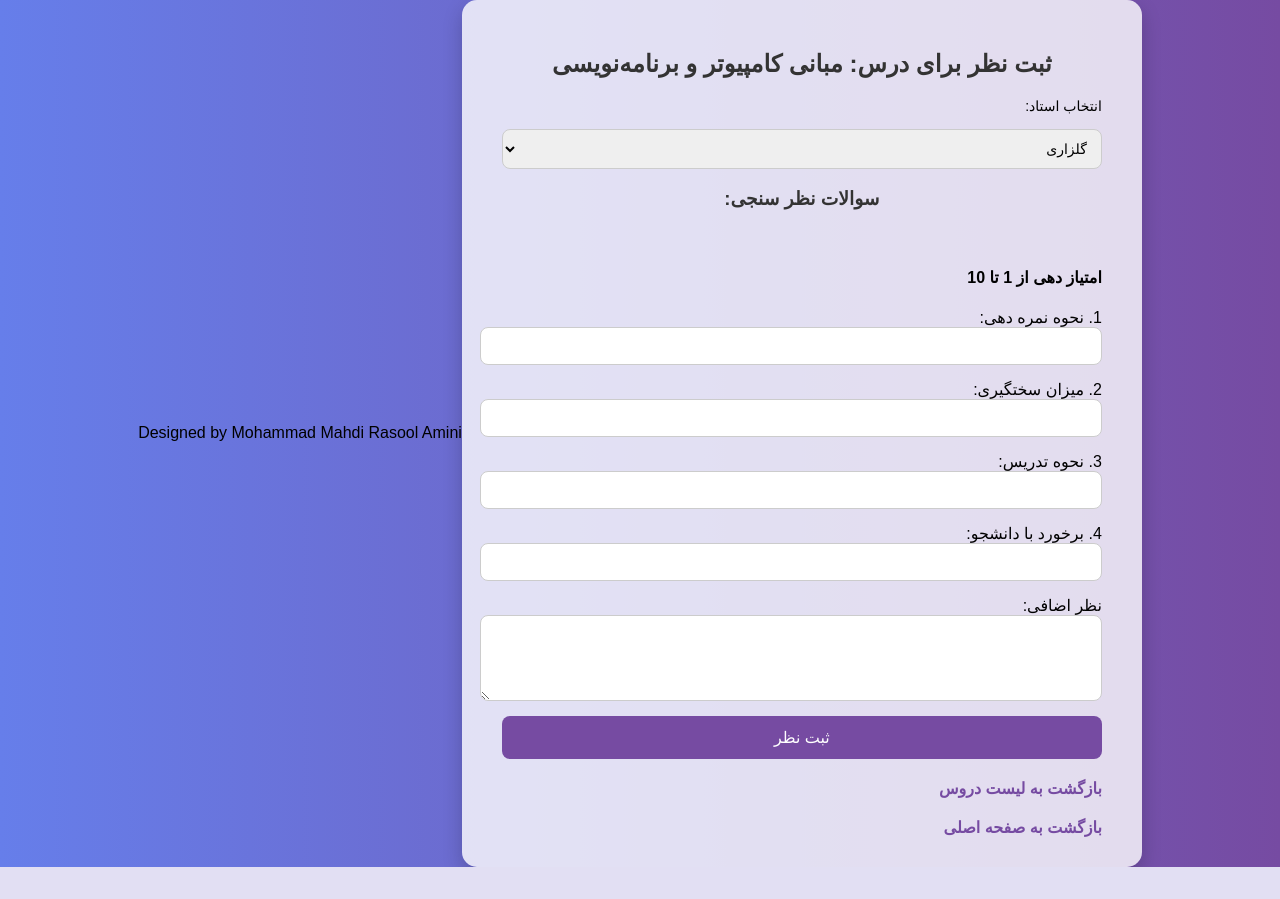
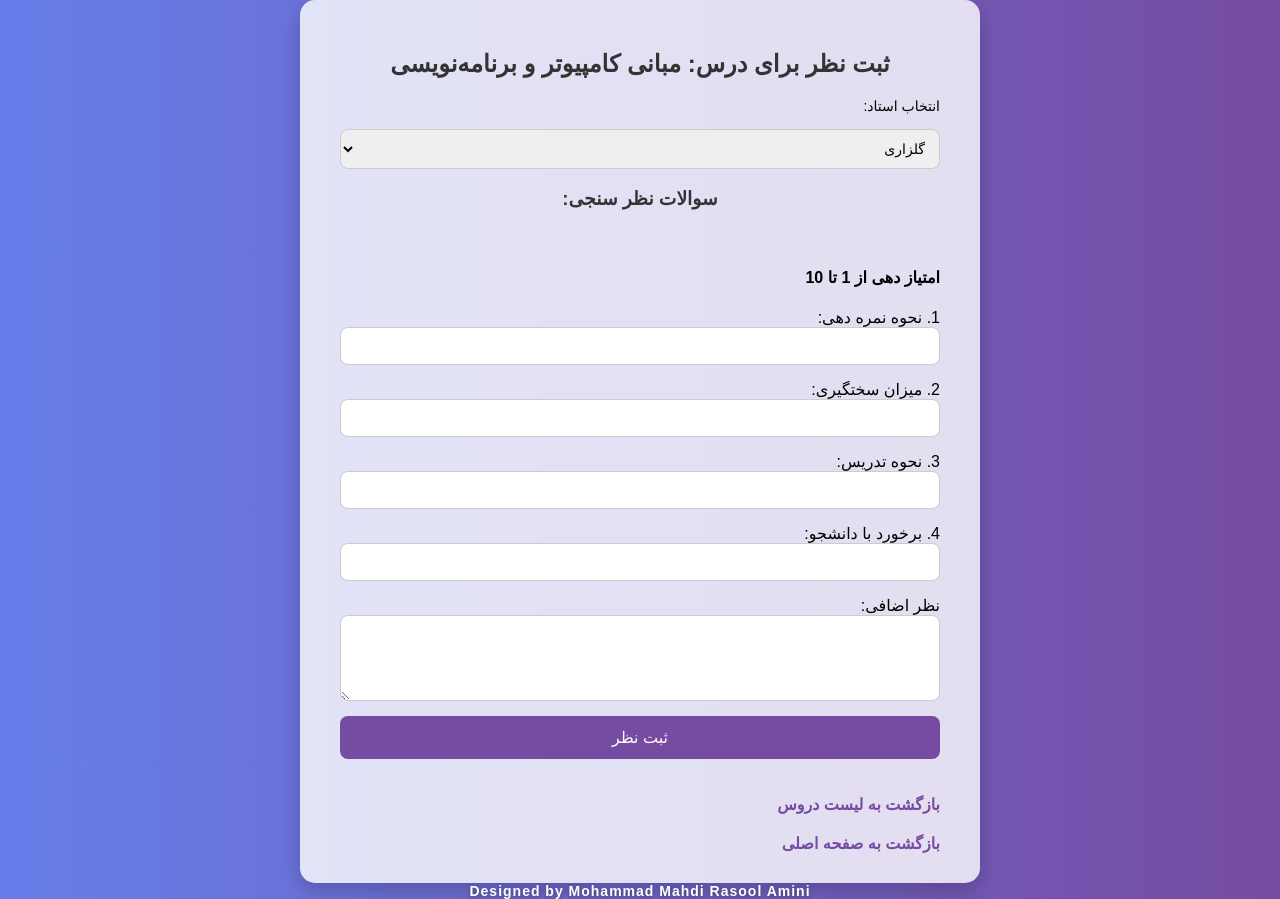
Before and after one commit to MahdiAmini12/University-Polling-System, a Flask app: page /rate/1 in a window 1280 px wide. Before the commit the page ends 867 px from the top, so only its background shows below. Run offline with Flask 3, Linux system fonts and the light colour scheme; a user stored in the database is signed in; data comes from the database, SQL or seed files in the repository.

Commit message:
Update rate.html

```diff
--- a/templates/rate.html
+++ b/templates/rate.html
@@ -1,4 +1,43 @@
-<!DOCTYPE html>
+<script type="text/javascript">
+        var gk_isXlsx = false;
+        var gk_xlsxFileLookup = {};
+        var gk_fileData = {};
+        function filledCell(cell) {
+          return cell !== '' && cell != null;
+        }
+        function loadFileData(filename) {
+        if (gk_isXlsx && gk_xlsxFileLookup[filename]) {
+            try {
+                var workbook = XLSX.read(gk_fileData[filename], { type: 'base64' });
+                var firstSheetName = workbook.SheetNames[0];
+                var worksheet = workbook.Sheets[firstSheetName];
+
+                // Convert sheet to JSON to filter blank rows
+                var jsonData = XLSX.utils.sheet_to_json(worksheet, { header: 1, blankrows: false, defval: '' });
+                // Filter out blank rows (rows where all cells are empty, null, or undefined)
+                var filteredData = jsonData.filter(row => row.some(filledCell));
+
+                // Heuristic to find the header row by ignoring rows with fewer filled cells than the next row
+                var headerRowIndex = filteredData.findIndex((row, index) =>
+                  row.filter(filledCell).length >= filteredData[index + 1]?.filter(filledCell).length
+                );
+                // Fallback
+                if (headerRowIndex === -1 || headerRowIndex > 25) {
+                  headerRowIndex = 0;
+                }
+
+                // Convert filtered JSON back to CSV
+                var csv = XLSX.utils.aoa_to_sheet(filteredData.slice(headerRowIndex)); // Create a new sheet from filtered array of arrays
+                csv = XLSX.utils.sheet_to_csv(csv, { header: 1 });
+                return csv;
+            } catch (e) {
+                console.error(e);
+                return "";
+            }
+        }
+        return gk_fileData[filename] || "";
+        }
+        </script><!DOCTYPE html>
 <html lang="fa" dir="rtl">
 <head>
   <meta charset="UTF-8">
@@ -13,6 +52,7 @@
       align-items: center;
       justify-content: center;
       min-height: 100vh;
+      flex-direction: column;
     }
 
     .card {
@@ -77,6 +117,15 @@
     a:hover {
       text-decoration: underline;
     }
+
+    .footer {
+      font-family: 'Vazirmatn', sans-serif;
+      font-weight: 700;
+      font-size: 14px;
+      color: #ffffff;
+      text-shadow: 0 2px 4px rgba(0, 0, 0, 0.3);
+      letter-spacing: 1px;
+    }
   </style>
 </head>
 <body>
@@ -114,34 +163,3 @@
   </div>
 </body>
 </html>
-
-
-<!-- <!DOCTYPE html>
-<html lang="fa">
-<head><meta charset="UTF-8"><title>ثبت نظر برای درس {{ course.name }}</title></head>
-<body>
-<h2>ثبت نظر برای درس: {{ course.name }}</h2>
-
-<form method="POST">
-    <label>انتخاب استاد:</label>
-    <select name="professor" required>
-        {% for prof in professors %}
-            <option value="{{ prof.id }}">{{ prof.name }}</option>
-        {% endfor %}
-    </select><br><br>
-
-    <h3>سوالات نظر سنجی:</h3>
-    1. کیفیت تدریس از ۱۰: <input name="q1" type="number" min="1" max="10" required><br><br>
-    2. نظم استاد از ۱۰: <input name="q2" type="number" min="1" max="10" required><br><br>
-    3. آسانی امتحان از ۱۰: <input name="q3" type="number" min="1" max="10" required><br><br>
-    4. مفید بودن مطالب از ۱۰: <input name="q4" type="number" min="1" max="10" required><br><br>
-
-    نظر اضافی:<br>
-    <textarea name="comment" rows="4" cols="50"></textarea><br><br>
-
-    <button type="submit">ثبت نظر</button>
-</form>
-
-<p><a href="/">بازگشت به صفحه اصلی</a></p>
-</body>
-</html> -->
```
